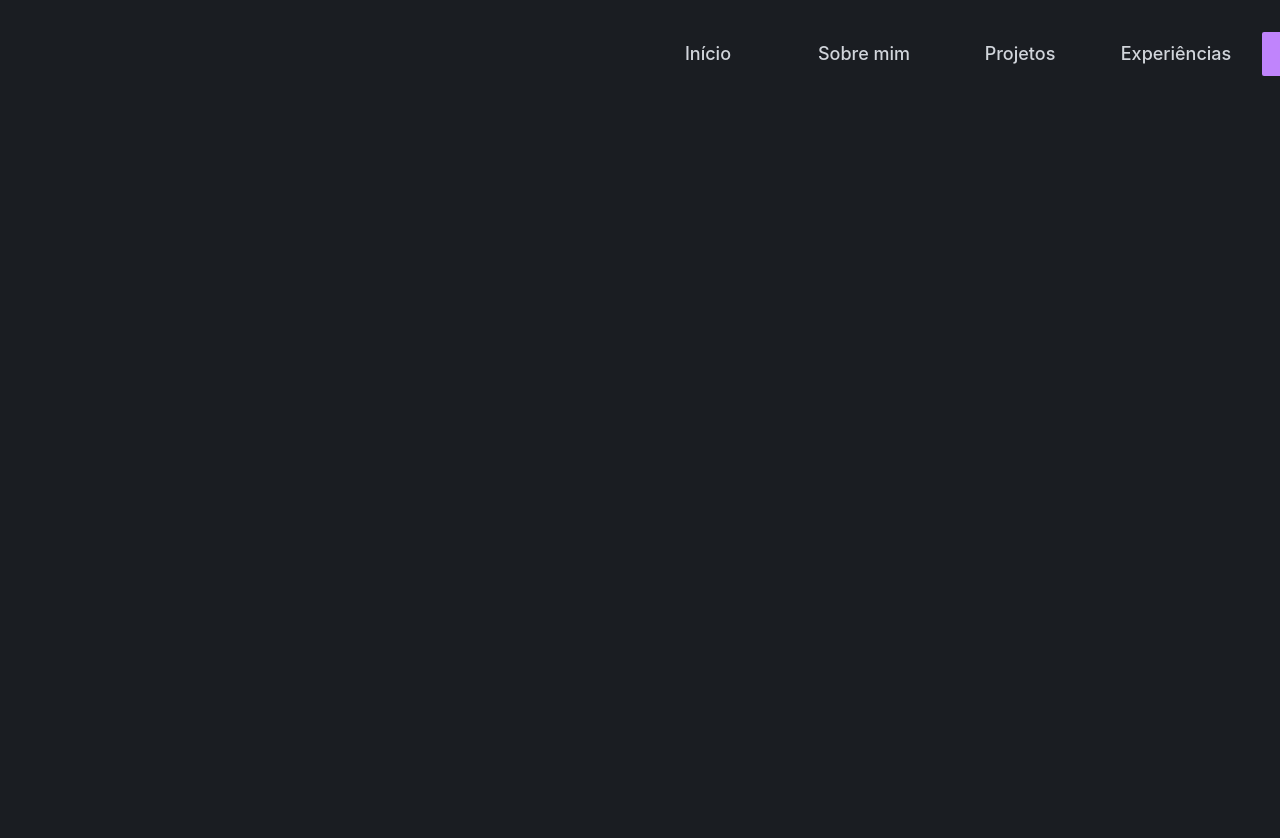
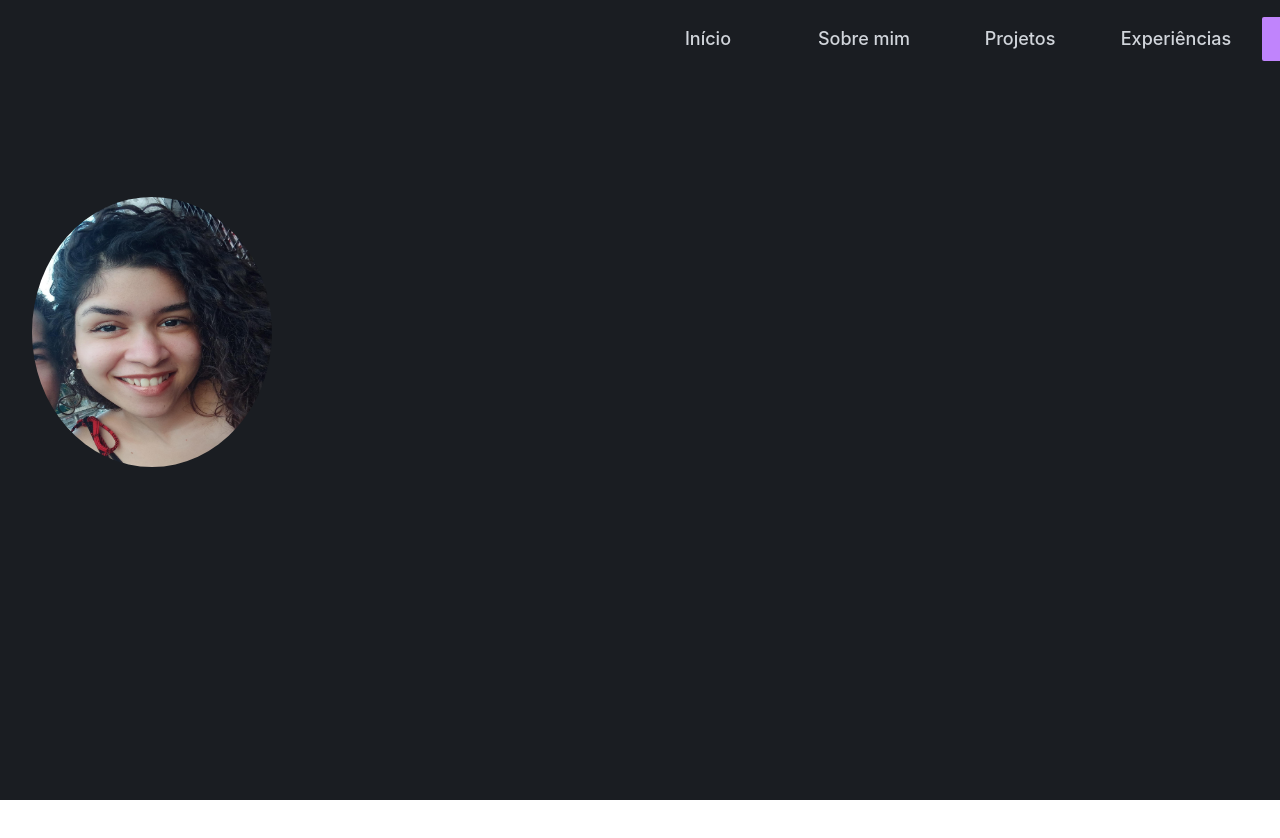
Before and after one commit to luanamoraisf/-portfolio-luana, a Vue app: page / in a window 1280 px wide. Shown: the top 838 px of the page. Built offline with nearby package versions, Linux system fonts and the light colour scheme.

Commit message:
add avatar, and positions adjustments

```diff
--- a/src/App.vue
+++ b/src/App.vue
@@ -4,13 +4,8 @@ import NavBar from './components/NavBar.vue';
 </script>
 
 <template>
-  <div>
-    <!-- <a href="https://vitejs.dev" target="_blank">
-      <img src="/vite.svg" class="logo" alt="Vite logo" />
-    </a> -->
-  </div>
   <NavBar />
-  <StartScreen />
+    <StartScreen />
 </template>
 
 <style>
--- a/src/components/NavBar.vue
+++ b/src/components/NavBar.vue
@@ -1,5 +1,5 @@
 <template>
-    <Disclosure as="nav" class="bg-gray-1000" style="margin-bottom: 120%; padding-bottom: 100%;" v-slot="{ open }">
+    <Disclosure as="nav" class="bg-gray-1000" style="margin-top: -26%; padding-bottom: 100%;" v-slot="{ open }">
       <div class="mx-auto max-w-7xl px-2 lg:px-6 lg:px-8">
         <div class="relative flex h-16 justify-between ml-80" style="padding-left: 230px;">
           <div class="absolute inset-y-0 left-0 flex items-center lg:hidden">
--- a/src/components/StartScreen.vue
+++ b/src/components/StartScreen.vue
@@ -1,4 +1,5 @@
 <template>
+    <img src="/src/assets/portfolio.jpg" class="avatar" />
 </template>
 
 <script>
@@ -6,5 +7,13 @@ export default {}
 </script>
 
 <style>
-
+.avatar {
+    width: 240px;
+    height: 270px;
+    border-radius: 100%;
+    border-color: 5px solid #D97DDB;
+    position: relative;
+    margin-top: -1100px;
+    /* margin-bottom: 200px; */
+}
 </style>
```
Also changed, not shown: src/assets/portfolio.jpg (added).
